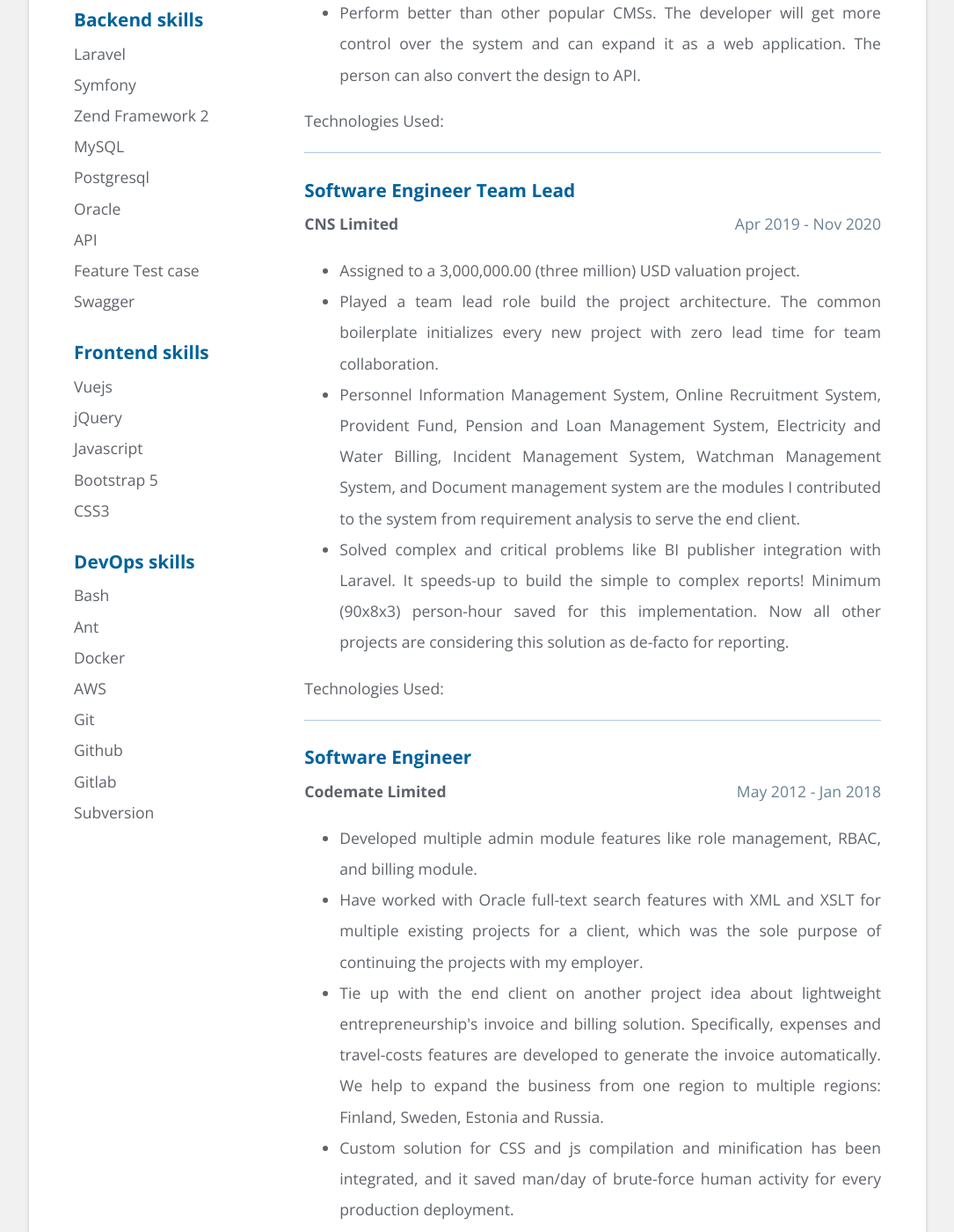
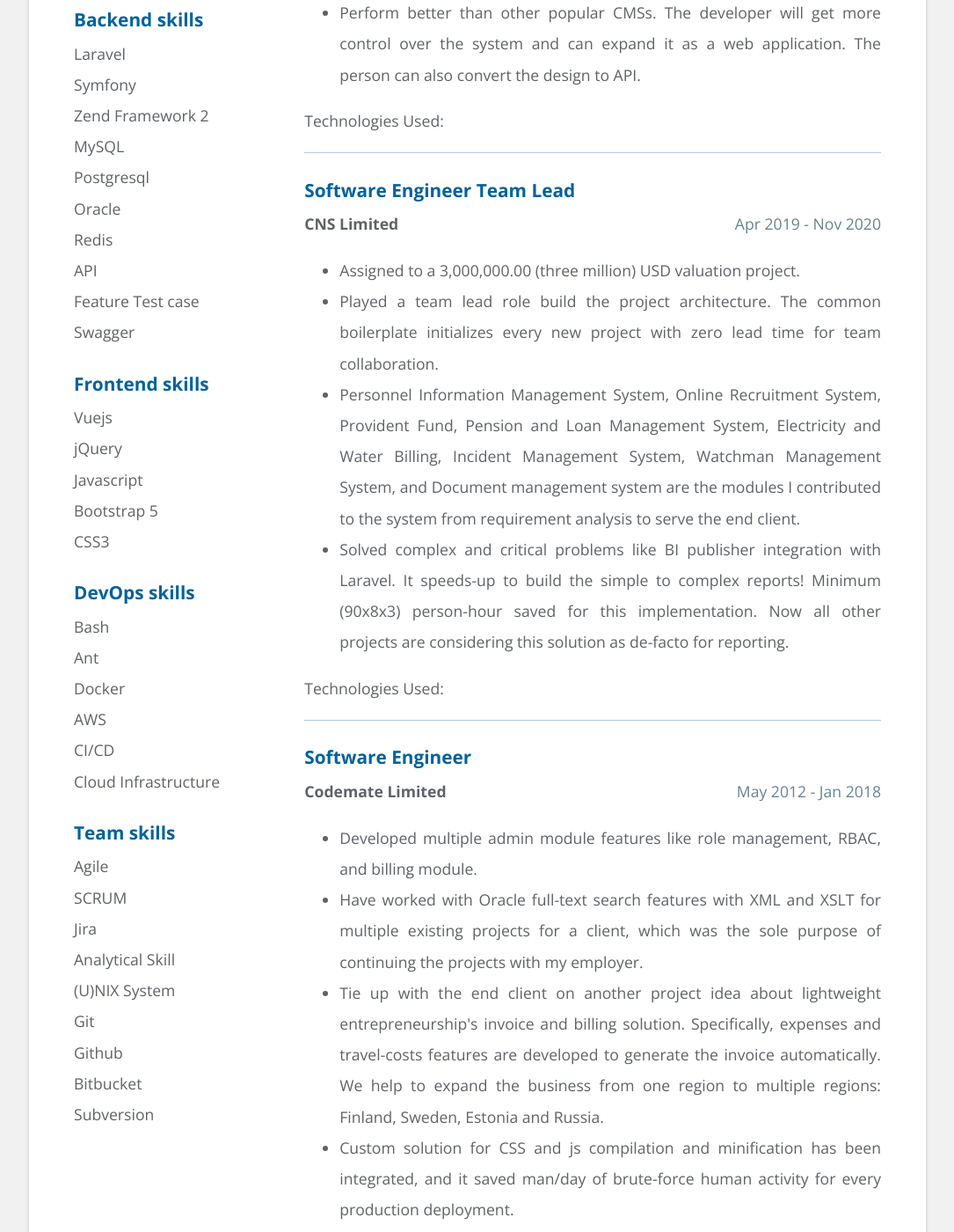
Before and after one commit to codeperl/resume, a Jekyll site: the page built from index.html, in a window 1280 px wide and 1400 px high, scrolled down 825 px. Shown: the whole window at 88% size, without its empty margins (97-1182 px from the left). Built offline with Jekyll 4.4.1, drawn with Linux system fonts in a browser that asks for light colours.

Commit message:
Adding few skills

```diff
--- a/_data/data.yml
+++ b/_data/data.yml
@@ -56,6 +56,7 @@ skills:
       - MySQL
       - Postgresql
       - Oracle
+      - Redis
       - API
       - Feature Test case
       - Swagger
@@ -72,9 +73,18 @@ skills:
       - Ant
       - Docker
       - AWS
+      - CI/CD
+      - Cloud Infrastructure
+  - category: Team
+    skill:
+      - Agile
+      - SCRUM
+      - Jira
+      - Analytical Skill
+      - (U)NIX System
       - Git
       - Github
-      - Gitlab
+      - Bitbucket
       - Subversion
 
 # Profile
```
